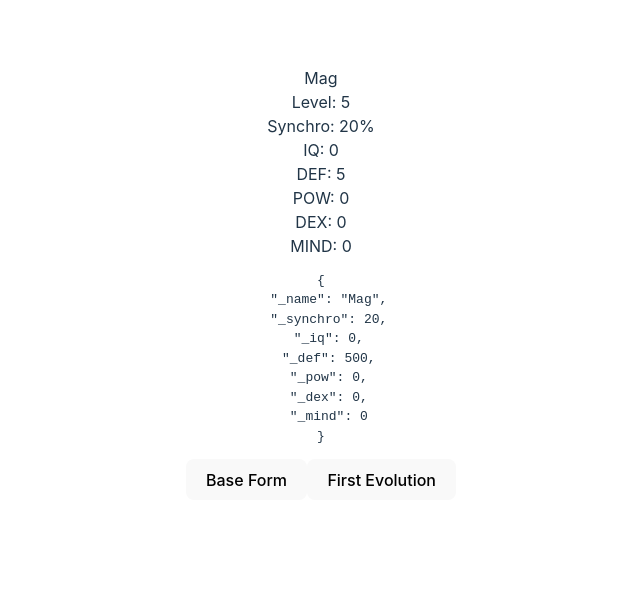
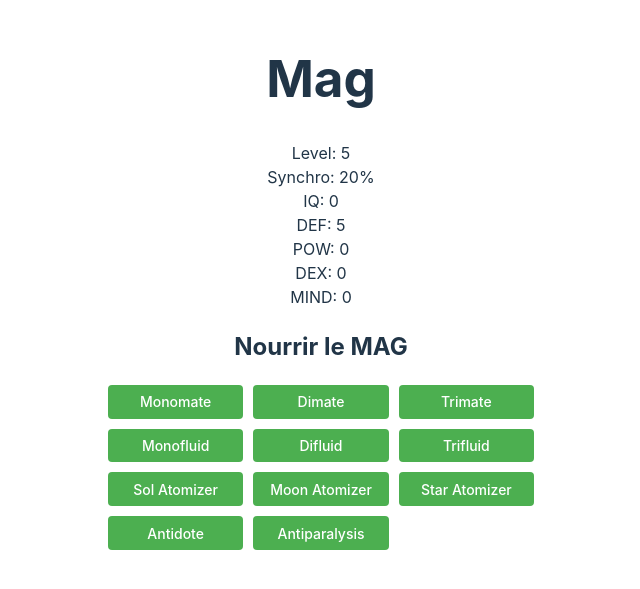
Before and after one commit to TimBeard/mag-planner, a Vue app: page / in a window 1280 px wide. Shown: the part 117-706 px from the top of the page, without its empty margins (319-959 px from the left). Built offline with nearby package versions, Linux system fonts and the light colour scheme.

Commit message:
feat(feed): added feeding button and feed table 0

```diff
--- a/package.json
+++ b/package.json
@@ -19,6 +19,7 @@
         "@biomejs/biome": "2.3.11",
         "@vitejs/plugin-vue": "^6.0.3",
         "@vue/tsconfig": "^0.8.1",
+        "sass-embedded": "^1.97.3",
         "typescript": "~5.9.3",
         "vite": "^7.3.1",
         "vue-tsc": "^3.2.2"
--- a/src/App.vue
+++ b/src/App.vue
@@ -1,30 +1,42 @@
 <template>
-  <div>{{ mag.name }}</div>
-  <div>Level: {{ mag.level }}</div>
-  <div>Synchro: {{ mag.synchro }}%</div>
-  <div>IQ: {{ mag.iq }}</div>
-  <div>DEF: {{ mag.def }}</div>
-  <div>POW: {{ mag.pow }}</div>
-  <div>DEX: {{ mag.dex }}</div>
-  <div>MIND: {{ mag.mind }}</div>
+    <div>
+        <h1>{{ mag.name }}</h1>
 
-  <pre>{{ mag }}</pre>
+        <div>
+            <div>Level: {{ mag.level }}</div>
+            <div>Synchro: {{ mag.synchro }}%</div>
+            <div>IQ: {{ mag.iq }}</div>
+            <div>DEF: {{ mag.def }}</div>
+            <div>POW: {{ mag.pow }}</div>
+            <div>DEX: {{ mag.dex }}</div>
+            <div>MIND: {{ mag.mind }}</div>
+        </div>
 
-  <button @click="feed([3, 3, 5, 10, 40, 0])">Base Form</button>
-  <button @click="feed([0, 1, 0, 5, 15, 0])">First Evolution</button>
+        <h2>Nourrir le MAG</h2>
+
+        <div class="feed-buttons">
+            <button v-for="item in feedItems" :key="item.item" @click="feedMag(item)" class="feed-button">
+                {{ item.item }}
+            </button>
+        </div>
+    </div>
 </template>
 
 <script setup lang="ts">
 import { reactive } from 'vue'
-import type { IMag, MagStats } from './script/interface/mag'
+import type { IMag } from './script/interface/mag'
 import { Player, PlayerClass } from './script/interface/player'
 import { Mag } from './script/mags/mag'
+import { FEED_TABLE_0, feedDataToMagStats, type FeedData } from './script/data/feed-tables'
 
 const player = new Player(PlayerClass.HUMAR)
 
 let mag: IMag = reactive(new Mag())
 
-function feed(stats: MagStats): void {
+const feedItems = FEED_TABLE_0
+
+function feedMag(item: FeedData): void {
+    const stats = feedDataToMagStats(item)
     mag.feed(stats)
 
     if (mag.checkEvolution) {
@@ -32,3 +44,30 @@ function feed(stats: MagStats): void {
     }
 }
 </script>
+
+<style scoped lang="scss">
+.feed-buttons {
+    display: grid;
+    grid-template-columns: repeat(3, 1fr);
+    grid-gap: 10px;
+}
+
+.feed-button {
+    appearance: none;
+    font-size: 14px;
+    background-color: #4CAF50;
+    color: white;
+    border: none;
+    border-radius: 4px;
+    cursor: pointer;
+    transition: background-color 0.3s;
+
+    &:hover {
+        background-color: #45a049;
+    }
+
+    &:active {
+        background-color: #3d8b40;
+    }
+}
+</style>
--- /dev/null
+++ b/src/script/data/feed-tables.ts
@@ -0,0 +1,157 @@
+import type { MagStats } from '../interface/mag'
+
+export enum FeedItem {
+    MONOMATE = 'Monomate',
+    DIMATE = 'Dimate',
+    TRIMATE = 'Trimate',
+    MONOFLUID = 'Monofluid',
+    DIFLUID = 'Difluid',
+    TRIFLUID = 'Trifluid',
+    ANTIDOTE = 'Antidote',
+    ANTIPARALYSIS = 'Antiparalysis',
+    SOL_ATOMIZER = 'Sol Atomizer',
+    MOON_ATOMIZER = 'Moon Atomizer',
+    STAR_ATOMIZER = 'Star Atomizer',
+}
+
+export interface FeedData {
+    item: FeedItem
+    def: number
+    pow: number
+    dex: number
+    mind: number
+    synchro: number
+    iq: number
+}
+
+// Table 0: Forme de base du MAG
+export const FEED_TABLE_0: FeedData[] = [
+    {
+        item: FeedItem.MONOMATE,
+        def: 5,
+        pow: 40,
+        dex: 5,
+        mind: 0,
+        synchro: 3,
+        iq: 3,
+    },
+    {
+        item: FeedItem.DIMATE,
+        def: 10,
+        pow: 45,
+        dex: 5,
+        mind: 0,
+        synchro: 3,
+        iq: 3,
+    },
+    {
+        item: FeedItem.TRIMATE,
+        def: 15,
+        pow: 50,
+        dex: 10,
+        mind: 0,
+        synchro: 4,
+        iq: 4,
+    },
+    {
+        item: FeedItem.MONOFLUID,
+        def: 5,
+        pow: 0,
+        dex: 5,
+        mind: 40,
+        synchro: 3,
+        iq: 3,
+    },
+    {
+        item: FeedItem.DIFLUID,
+        def: 10,
+        pow: 0,
+        dex: 5,
+        mind: 45,
+        synchro: 3,
+        iq: 3,
+    },
+    {
+        item: FeedItem.TRIFLUID,
+        def: 15,
+        pow: 0,
+        dex: 10,
+        mind: 50,
+        synchro: 4,
+        iq: 4,
+    },
+    {
+        item: FeedItem.SOL_ATOMIZER,
+        def: 15,
+        pow: 30,
+        dex: 15,
+        mind: 25,
+        synchro: 4,
+        iq: 1,
+    },
+    {
+        item: FeedItem.MOON_ATOMIZER,
+        def: 15,
+        pow: 25,
+        dex: 15,
+        mind: 30,
+        synchro: 4,
+        iq: 1,
+    },
+    {
+        item: FeedItem.STAR_ATOMIZER,
+        def: 25,
+        pow: 25,
+        dex: 25,
+        mind: 25,
+        synchro: 6,
+        iq: 5,
+    },
+    {
+        item: FeedItem.ANTIDOTE,
+        def: 5,
+        pow: 10,
+        dex: 40,
+        mind: 0,
+        synchro: 3,
+        iq: 3,
+    },
+    {
+        item: FeedItem.ANTIPARALYSIS,
+        def: 5,
+        pow: 0,
+        dex: 44,
+        mind: 10,
+        synchro: 3,
+        iq: 3,
+    },
+]
+
+/**
+ * Convertit les données de nourrissage en MagStats
+ * @param feedData Les données de l'item utilisé pour nourrir
+ * @returns Un tableau MagStats [synchro, iq, def, pow, dex, mind]
+ */
+export function feedDataToMagStats(feedData: FeedData): MagStats {
+    return [
+        feedData.synchro,
+        feedData.iq,
+        feedData.def,
+        feedData.pow,
+        feedData.dex,
+        feedData.mind,
+    ]
+}
+
+/**
+ * Obtient les données de nourrissage pour un item spécifique
+ * @param item L'item à rechercher
+ * @param table La table de nourrissage à utiliser (par défaut: Table 0)
+ * @returns Les données de nourrissage ou undefined si non trouvé
+ */
+export function getFeedData(
+    item: FeedItem,
+    table: FeedData[] = FEED_TABLE_0,
+): FeedData | undefined {
+    return table.find((data) => data.item === item)
+}
```
Also changed, not shown: 1 other file (tests, documents, lock files or other folders).
